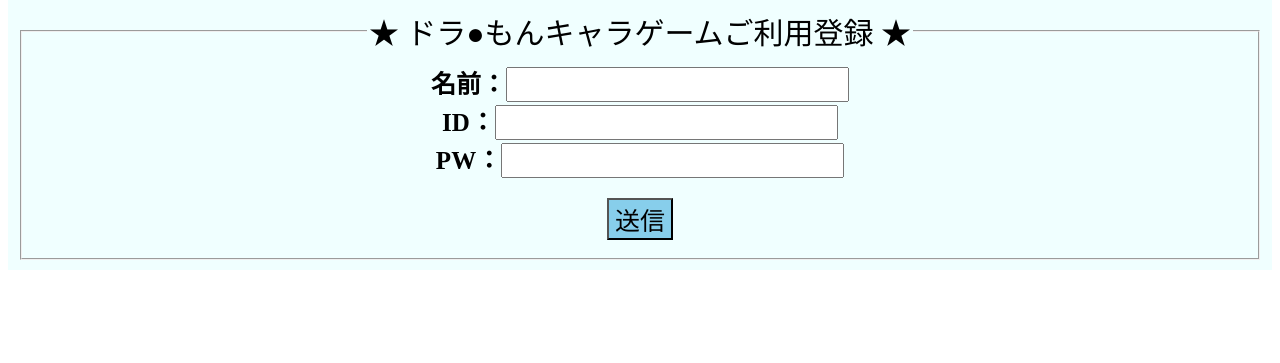
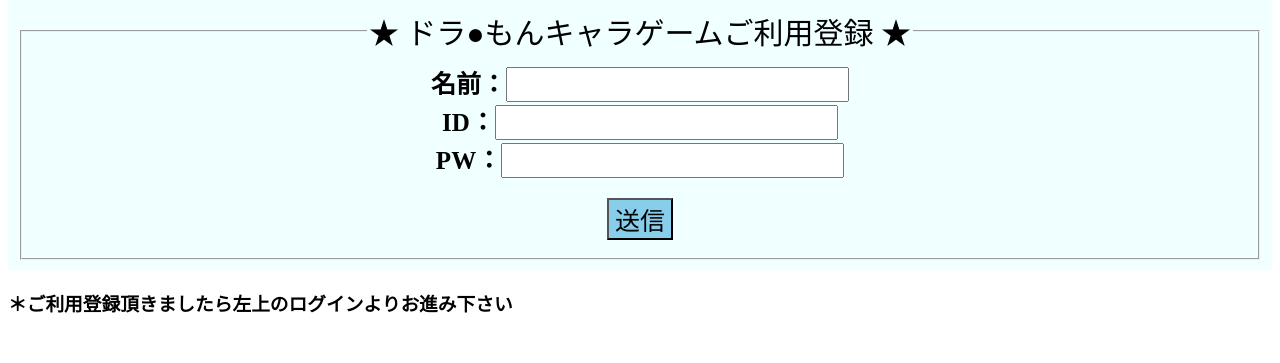
Before and after one commit to RaaanaD/prog, a PHP site: page / in a window 1280 px wide. Shown: the part 127-490 px from the top of the page. Run offline with PHP 8.4, Linux system fonts and the light colour scheme.

Commit message:
Update index.php

```diff
--- a/7回目/index.php
+++ b/7回目/index.php
@@ -51,6 +51,7 @@
      <input type="submit" class="btn" value="送信">
     </fieldset>
   </div>
+  <h3>＊ご利用登録頂きましたら左上のログインよりお進み下さい</h3>
 </form>
 <!-- Main[End] -->
 
```
